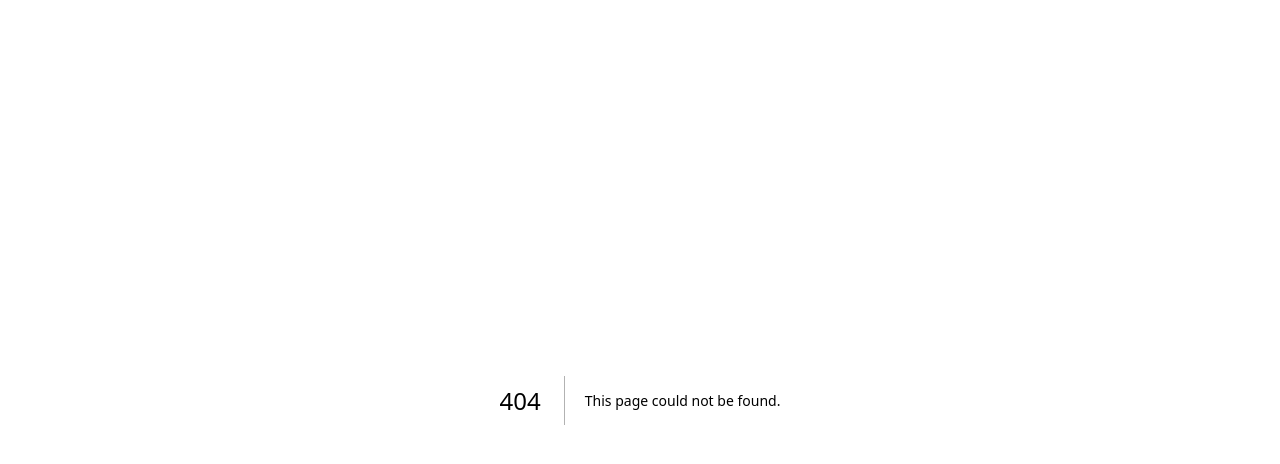
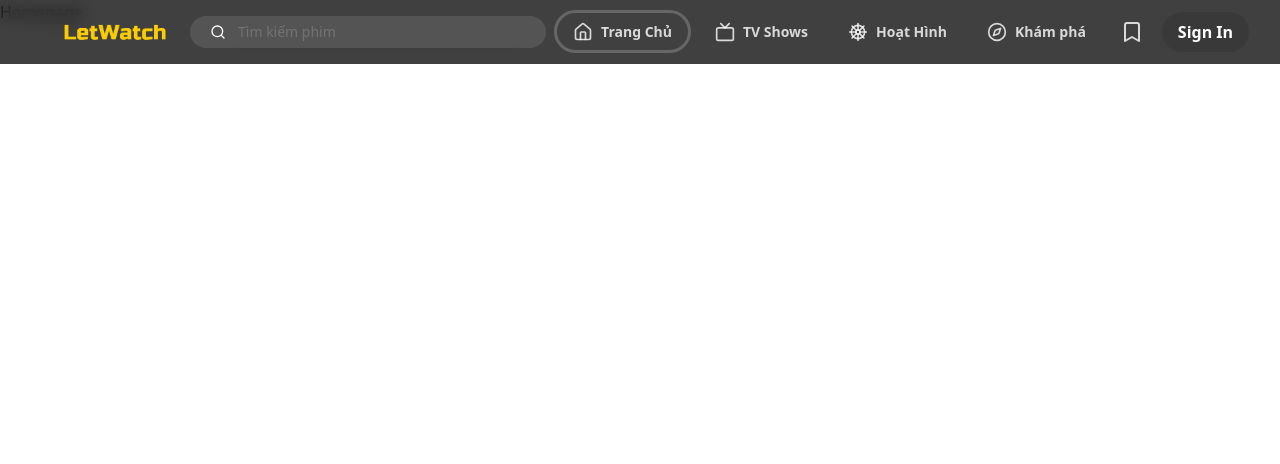
Before and after one commit to thiendoan1208/letwatch_frontend_app, a Next.js app: page /watch/home in a window 1280 px wide. Before the commit this address had no page. Shown: the top 464 px of the page. Built offline with nearby package versions, Linux system fonts and the light colour scheme.

Commit message:
Home page navigation UI

```diff
--- /dev/null
+++ b/markdown/responsive_mx_homepage.md
@@ -0,0 +1 @@
+ mx-4 xl:mx-10 // navigation
--- a/src/app/layout.tsx
+++ b/src/app/layout.tsx
@@ -28,7 +28,7 @@
     <html lang="en">
       <body className={`${interSans.variable} ${poppins.variable} antialiased`}>
         <QueryProvider>
-          <div className="">{children}</div>
+          <div>{children}</div>
         </QueryProvider>
       </body>
     </html>
--- a/src/app/page.tsx
+++ b/src/app/page.tsx
@@ -41,7 +41,7 @@
                   <div className=" flex items-center justify-center flex-nowrap w-[170px] h-[50px] bg-yellow-500  rounded-3xl text-xl font-semibold cursor-pointer hover:scale-95 transition-all ">
                     <Link
                       className="w-full h-full flex items-center justify-center"
-                      href=""
+                      href="/watch/home"
                     >
                       Xem ngay
                     </Link>
--- /dev/null
+++ b/src/app/watch/home/page.tsx
@@ -0,0 +1,5 @@
+function HomePage() {
+  return <div>Homepage</div>;
+}
+
+export default HomePage;
--- /dev/null
+++ b/src/app/watch/layout.tsx
@@ -0,0 +1,18 @@
+import HomePageNav from "@/app_components/navigations/HomePageNav";
+
+function Layout({
+  children,
+}: Readonly<{
+  children: React.ReactNode;
+}>) {
+  return (
+    <div>
+      <div className="bg-red-500 min-w-screen">
+        <HomePageNav />
+      </div>
+      <div>{children}</div>
+    </div>
+  );
+}
+
+export default Layout;
--- /dev/null
+++ b/src/app_components/navigations/HomePageNav.tsx
@@ -0,0 +1,147 @@
+"use client";
+
+import { Input } from "@/components/ui/input";
+import { cn } from "@/lib/utils";
+import ClickOutsideElement from "@/utils/click_outside_element";
+import { Bookmark, Compass, House, Search, ShipWheel, Tv } from "lucide-react";
+import Image from "next/image";
+import Link from "next/link";
+import { useState } from "react";
+
+function HomePageNav() {
+  const [isActive, setIsActive] = useState<boolean>(false);
+
+  const displayInput = () => {
+    setIsActive(true);
+  };
+
+  const inputRef = ClickOutsideElement(() => {
+    setIsActive(false);
+  });
+
+  return (
+    <div className="fixed w-full flex items-center h-16 bg-black/75 backdrop-blur z-9999 transition-all">
+      <div className="relative w-full flex items-center justify-between mx-4 xl:mx-10 pr-4">
+        <div className="flex items-center">
+          <div className="relative">
+            <Link
+              href="/watch/home"
+              className="absolute text-3xl left-[30px] text-transparent"
+            >
+              Home
+            </Link>
+            <Image
+              src="/logo_name.png"
+              alt="logo name"
+              className="min-w-[150px] select-none cursor-pointer"
+              width={100}
+              height={100}
+              priority
+            />
+          </div>
+          <div className="hidden xl:flex items-center bg-white/10 px-5 rounded-2xl ">
+            <Search className="text-white size-4" />
+            <Input
+              className="xl:w-[300px] h-8 rounded-2xl border-none text-white"
+              placeholder="Tìm kiếm phim"
+            />
+          </div>
+          <div
+            onClick={displayInput}
+            className="hidden lg:block xl:hidden py-2 px-2 hover:bg-black/50 transition-all rounded-full cursor-pointer"
+          >
+            <Search className="text-white size-5" />
+          </div>
+        </div>
+        {/* Options */}
+        <div className="hidden lg:block select-none">
+          <div className="flex items-center gap-1.5 xl:gap-2 mx-2 text-[16px]">
+            <div className="text-[14px] xl:text-md relative border-3 border-white/20 flex items-center justify-center gap-2 text-white/80 hover:text-black bg-transparent hover:bg-white px-4 py-2 rounded-3xl cursor-pointer transition-all font-semibold">
+              <House className="size-5" />
+              <h2 className="text-nowrap">Trang Chủ</h2>
+              <Link
+                href="/watch/home"
+                className="absolute w-full h-full text-transparent select-none "
+              >
+                Trang Chủ
+              </Link>
+            </div>
+            <div className=" text-[14px] xl:text-md relative flex items-center justify-center gap-2 text-white/80 hover:text-black bg-transparent hover:bg-white px-4 py-2 rounded-3xl cursor-pointer transition-all font-semibold">
+              <Tv className="size-5" />
+              <h1 className="text-nowrap">TV Shows</h1>
+              <Link
+                href="/watch/tv-shows"
+                className="absolute w-full h-full text-transparent select-none"
+              >
+                TV Shows
+              </Link>
+            </div>
+            <div className=" text-[14px] xl:text-md relative flex items-center justify-center gap-2 text-white/80 hover:text-black bg-transparent hover:bg-white px-4 py-2 rounded-3xl cursor-pointer transition-all font-semibold">
+              <ShipWheel className="size-5" />
+              <h1 className="text-nowrap">Hoạt Hình</h1>
+              <Link
+                href="/watch/hoat-hinh"
+                className="absolute w-full h-full text-transparent select-none "
+              >
+                Hoạt Hình
+              </Link>
+            </div>
+            <div className="text-[14px] xl:text-md relative flex items-center justify-center gap-2 text-white/80 hover:text-black bg-transparent hover:bg-white px-4 py-2 rounded-3xl cursor-pointer transition-all font-semibold">
+              <Compass className="size-5" />
+              <h1 className="text-nowrap">Khám phá</h1>
+              <Link
+                href="/watch/kham-pha"
+                className="absolute w-full h-full text-transparent select-none "
+              >
+                Khám phá
+              </Link>
+            </div>
+          </div>
+        </div>
+        {/* Info */}
+        <div className="flex items-center ml-auto gap-2">
+          <div
+            onClick={displayInput}
+            className="lg:hidden flex items-center justify-center gap-2 text-white/80 hover:text-black bg-transparent hover:bg-white px-2.5 py-2.5 rounded-full cursor-pointer transition-all font-semibold"
+          >
+            <Search className=" size-5" />
+          </div>
+          <div className="flex items-center justify-center gap-2 text-white/80 hover:text-black bg-transparent hover:bg-white px-2.5 py-2.5 rounded-full cursor-pointer transition-all font-semibold">
+            <Bookmark />
+          </div>
+          <div className="relative flex items-center justify-center gap-2 text-white bg-black/10 hover:bg-black/20 px-4 py-2 rounded-3xl cursor-pointer transition-all font-semibold">
+            <h2 className="text-nowrap">Sign In</h2>
+            <Link
+              href=""
+              className="absolute w-full h-full text-transparent select-none"
+            >
+              Sign In
+            </Link>
+          </div>
+        </div>
+
+        {/*Click btn to display input */}
+      </div>
+      {/* Overlay input */}
+      <div
+        className={cn(
+          "absolute h-full w-full bg-gray-900 lex items-center px-2",
+          isActive ? "flex" : "hidden"
+        )}
+      >
+        <div
+          ref={inputRef}
+          className={cn("w-full items-center bg-white px-5 rounded-2xl flex")}
+        >
+          <Search className="text-black size-4" />
+          <Input
+            className="xl:w-[300px] h-8 rounded-2xl border-none text-black"
+            placeholder="Tìm kiếm phim"
+          />
+        </div>
+      </div>
+    </div>
+  );
+}
+
+export default HomePageNav;
--- /dev/null
+++ b/src/utils/click_outside_element.tsx
@@ -0,0 +1,25 @@
+import { useEffect, useRef } from "react";
+
+function ClickOutsideElement(callback: () => void) {
+  const ref = useRef<HTMLDivElement>(null);
+
+  useEffect(() => {
+    const handleClickOutSide = (e: MouseEvent | TouchEvent) => {
+      if (ref.current && !ref.current.contains(e.target as Node)) {
+        callback();
+      }
+    };
+
+    document.addEventListener("mouseup", handleClickOutSide);
+    document.addEventListener("touchend", handleClickOutSide);
+
+    return () => {
+      document.removeEventListener("mouseup", handleClickOutSide);
+      document.removeEventListener("touchend", handleClickOutSide);
+    };
+  }, [callback]);
+
+  return ref;
+}
+
+export default ClickOutsideElement;
```
